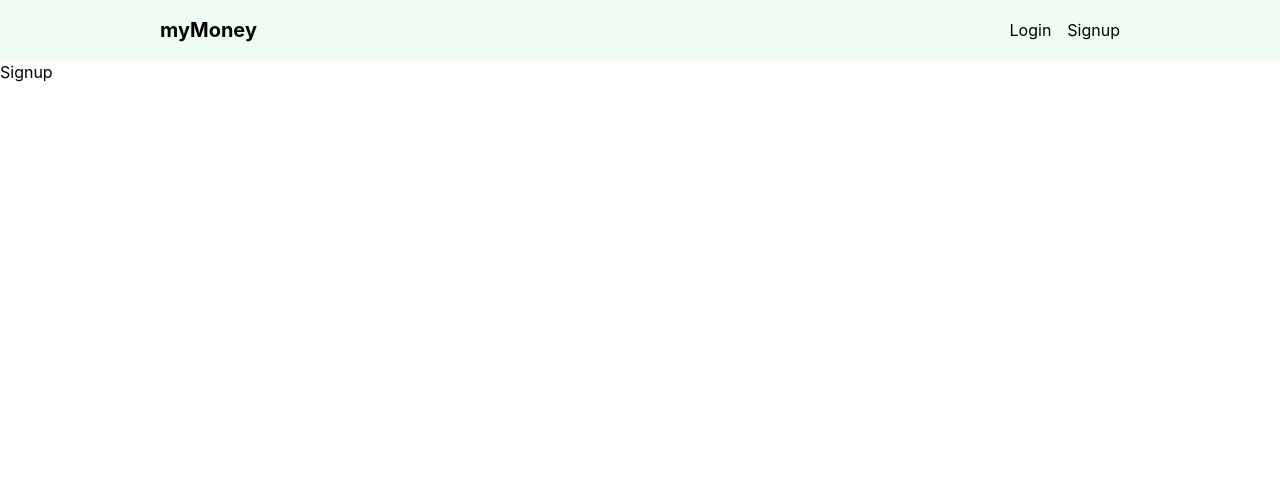
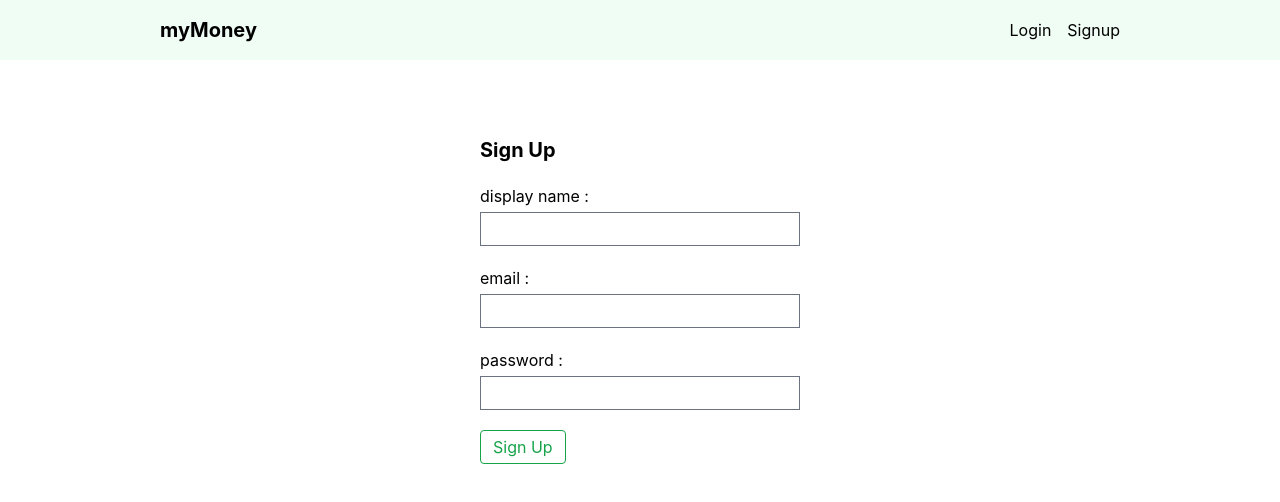
Before and after one commit to DavidRedding/banking, a React (Create React App) app: page /signup in a window 1280 px wide. Shown: the top 502 px of the page. Built offline with nearby package versions, Linux system fonts and the light colour scheme.

Commit message:
signup page, firebase config

```diff
--- a/package.json
+++ b/package.json
@@ -6,6 +6,7 @@
     "@testing-library/jest-dom": "^5.16.4",
     "@testing-library/react": "^13.2.0",
     "@testing-library/user-event": "^13.5.0",
+    "firebase": "^8.5.0",
     "react": "^18.1.0",
     "react-dom": "^18.1.0",
     "react-router-dom": "^5.1.2",
--- /dev/null
+++ b/src/firebase/config.js
@@ -0,0 +1,19 @@
+import firebase from 'firebase/app';
+import 'firebase/firestore';
+
+const firebaseConfig = {
+  apiKey: 'AIzaSyBup4eIi4X0CdNNasvUKWWR3XzMMzWbtns',
+  authDomain: 'bank-a797a.firebaseapp.com',
+  projectId: 'bank-a797a',
+  storageBucket: 'bank-a797a.appspot.com',
+  messagingSenderId: '85845769634',
+  appId: '1:85845769634:web:a7ad0602dbcb547a1746fb',
+};
+
+// init firebase
+firebase.initializeApp(firebaseConfig);
+
+// init services
+const projectFirestore = firebase.firestore();
+
+export { projectFirestore };
--- a/src/pages/login/Login.js
+++ b/src/pages/login/Login.js
@@ -27,8 +27,8 @@ const Login = () => {
       <label className="block my-7">
         <span className="block mb-1">password :</span>
         <input
-          type="text"
-          className="w-full px-2 py-1 border border-gray-500 "
+          type="password"
+          className="w-full px-2 py-1 border border-gray-500"
           value={password}
           onChange={(e) => setPassword(e.target.value)}
         />
--- a/src/pages/signup/Signup.js
+++ b/src/pages/signup/Signup.js
@@ -1,3 +1,55 @@
-const Signup = () => <div>Signup</div>;
+import { useState } from 'react';
+
+const Signup = () => {
+  const [displayName, setDisplayName] = useState('');
+  const [email, setEmail] = useState('');
+  const [password, setPassword] = useState('');
+
+  const handleSubmit = (e) => {
+    e.preventDefault();
+    const credentials = { displayName, email, password };
+    console.log(credentials);
+  };
+
+  return (
+    <form onSubmit={handleSubmit} className=" mx-auto max-w-[360px] p-5 my-14">
+      <h2 className="text-xl font-bold">Sign Up</h2>
+
+      <label className="block my-5">
+        <span className="block mb-1 ">display name :</span>
+        <input
+          onChange={(e) => setDisplayName(e.target.value)}
+          value={displayName}
+          className="w-full px-2 py-1 border border-gray-500 "
+          type="text"
+        />
+      </label>
+
+      <label className="block my-5">
+        <span className="block my-1 ">email :</span>
+        <input
+          onChange={(e) => setEmail(e.target.value)}
+          value={email}
+          className="w-full px-2 py-1 border border-gray-500 "
+          type="email"
+        />
+      </label>
+
+      <label className="block my-5">
+        <span className="block my-1 ">password :</span>
+        <input
+          onChange={(e) => setPassword(e.target.value)}
+          value={password}
+          className="w-full px-2 py-1 border border-gray-500 "
+          type="password"
+        />
+      </label>
+
+      <button className="block px-3 py-1 text-green-600 border border-green-600 rounded hover:bg-green-600 hover:text-green-50">
+        Sign Up
+      </button>
+    </form>
+  );
+};
 
 export default Signup;
```
Also changed, not shown: 1 other file (tests, documents, lock files or other folders).
